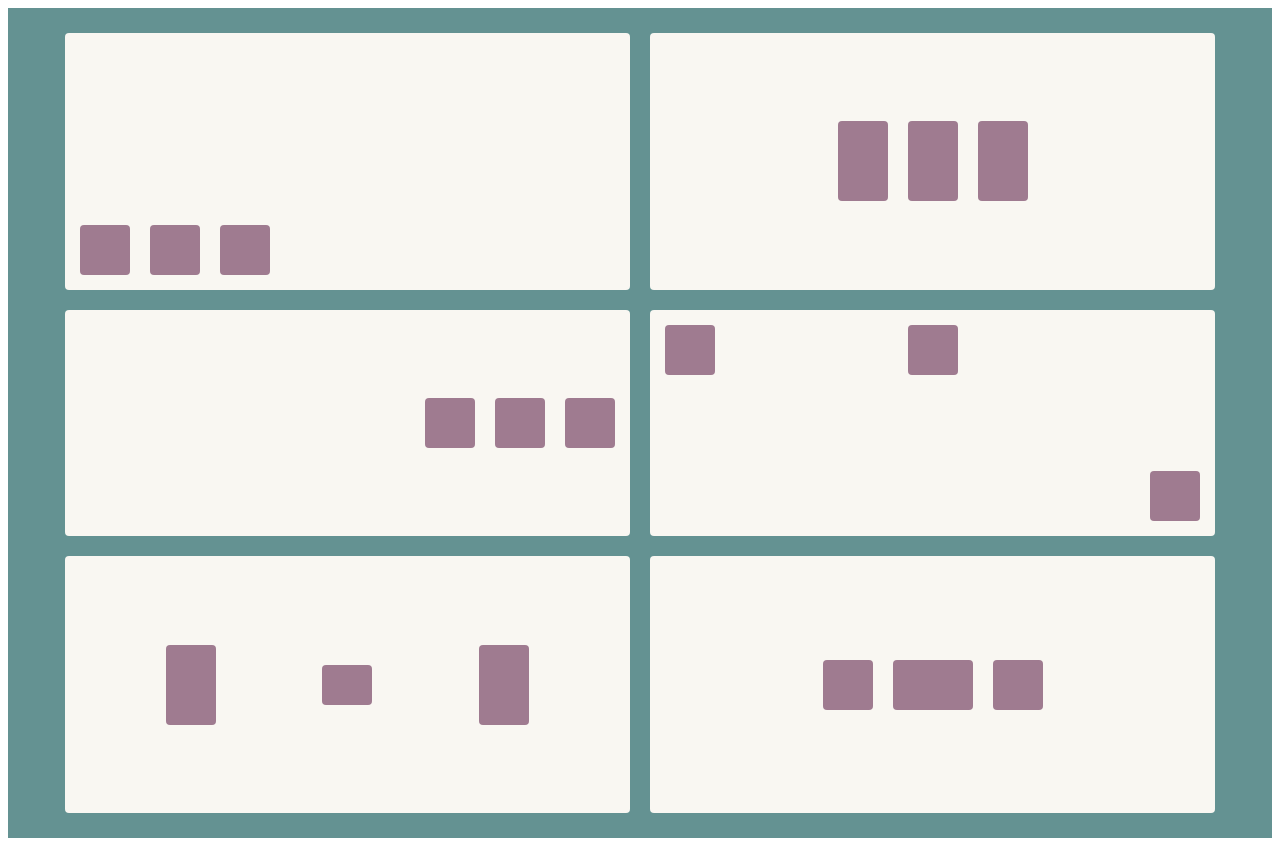
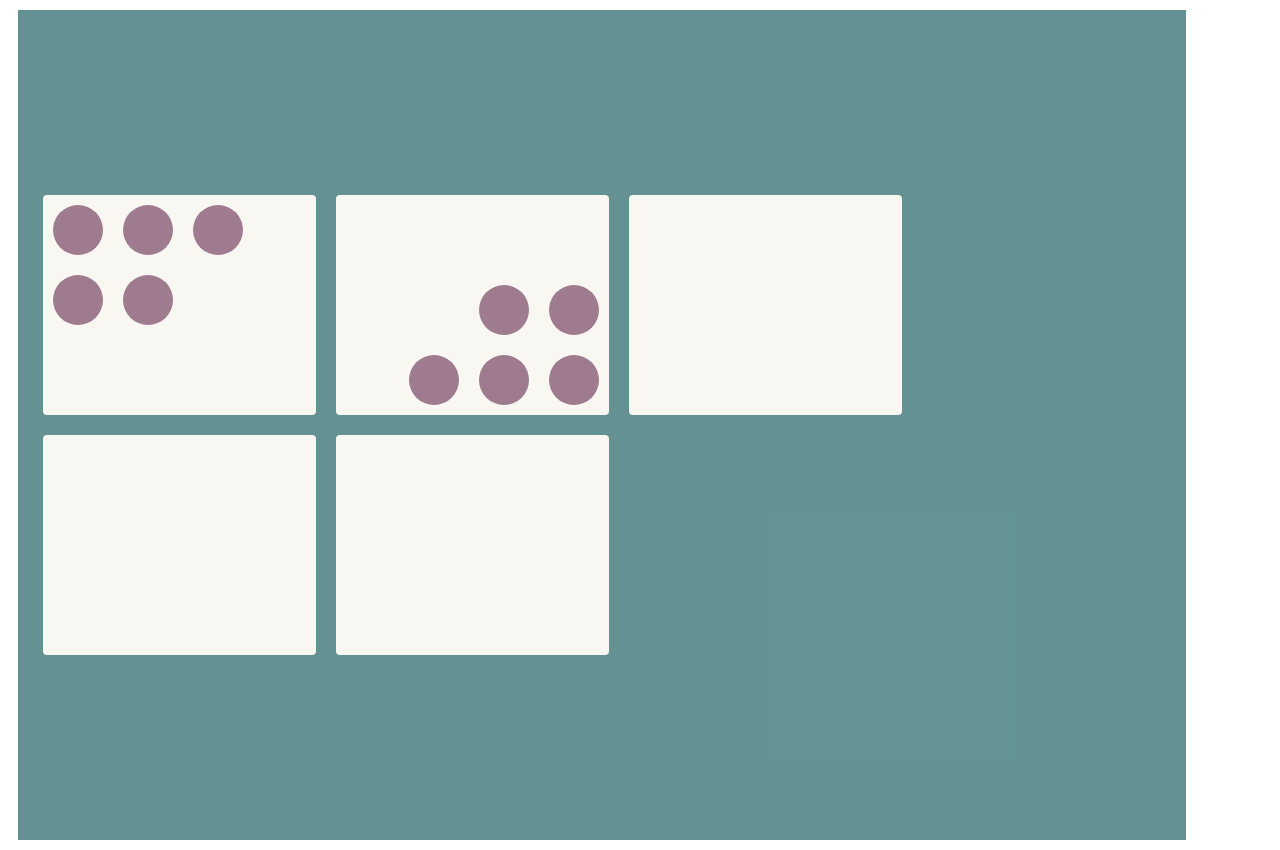
Before and after one commit to Carolina-Cardenas/figma-flexbox, a plain HTML site: page index.html in a window 1280 px wide. Drawn offline with Linux system fonts and the light colour scheme.

Commit message:
added circles

```diff
--- a/index.html
+++ b/index.html
@@ -10,16 +10,16 @@
 
 <body>
 
-        <div class="container">
+    <!-- <div class="container">
         <div class="card card--end">
             <div class="box"></div>
             <div class="box"></div>
             <div class="box"></div>
         </div>
         <div class="card card--center ">
-                 <div  class=" box box--big"></div>
-                 <div  class="box box--big"></div>
-                 <div  class="box box--big"></div>
+            <div class=" box box--big"></div>
+            <div class="box box--big"></div>
+            <div class="box box--big"></div>
         </div>
         <div class="card card--right">
             <div class="box box2"></div>
@@ -27,23 +27,64 @@
             <div class="box box2"></div>
         </div>
         <div class="card card--space-between">
-                <div  class="box " ></div>
-                <div  class="box "></div>
-                <div  class="box box--right"></div>
+            <div class="box "></div>
+            <div class="box "></div>
+            <div class="box box--right"></div>
 
-            </div>  <div class="card card--space-evenly">
+        </div>
+        <div class="card card--space-evenly">
             <div class="box box--big "></div>
             <div class="box box--small"></div>
             <div class="box box--big"></div>
         </div>
 
         <div class="card card--diferent-sizes">
-            <div  class="box "></div>
-            <div  class="box box--big1"></div>
-            <div  class="box "></div>
+            <div class="box "></div>
+            <div class="box box--big1"></div>
+            <div class="box "></div>
+        </div>
+    </div> -->
+    <div class="container-circle">
+        <div class="card-circle circle-start ">
+            <div class="circle"></div>
+            <div class="circle"></div>
+            <div class="circle"></div>
+            <div class="circle"></div>
+            <div class="circle"></div>
+        </div>
+        <div class="card-circle circle-end ">
+            <div class=" circle "></div>
+            <div class=" circle"></div>
+            <div class=" circle "></div>
+            <div class=" circle "></div>
+            <div class=" circle "></div>
+
+        </div>
+        <div class="card-circle ">
+           <!-- <div class=" circle "></div>
+            <div class=" circle"></div>
+            <div class=" circle "></div>
+            <div class=" circle "></div>
+            <div class=" circle "></div>
+            <div class=" circle "></div> -->
+        </div>
+        <div class="card-circle  ">
+            <!-- <div class=" circle "></div>
+            <div class=" circle"></div>
+            <div class=" circle "></div>
+            <div class=" circle "></div>
+            <div class=" circle "></div>
+            <div class=" circle "></div> -->
+        </div>
+        <div class="card-circle ">
+           <!-- <div class=" circle "></div>
+            <div class=" circle"></div>
+            <div class=" circle "></div>
+            <div class=" circle "></div>
+            <div class=" circle "></div>
+            <div class=" circle "></div> -->
         </div>
     </div>
-
 </body>
 
 </html>
--- a/style/index.css
+++ b/style/index.css
@@ -5,6 +5,7 @@
   flex-wrap: wrap;
   padding: 15px;
   justify-content: center;
+  margin: 20px;
 }
 
 .card {
@@ -33,7 +34,7 @@
   justify-content: space-evenly;
   align-items: center;
 }
-.card--diferent-sizes{
+.card--diferent-sizes {
   justify-content: center;
   align-items: center;
 }
@@ -51,16 +52,56 @@
 .box--right {
   align-self: flex-end;
 }
-.box--big{
+.box--big {
   height: 80px;
-
 }
-.box--small{
+.box--small {
   align-items: baseline;
   width: 50px;
   height: 40px;
 }
-.box--big1{
+.box--big1 {
   width: 80px;
+}
+.container-circle {
+  height: 100vh;
+  width: 90%;
+  background-color: rgba(88, 138, 138, 0.926);
+  display: flex;
+  flex-wrap: wrap;
+  padding: 15px;
+  margin: 10px;
+  align-content: center;
 
 }
+.card-circle {
+  width: 273px;
+  height: 220px;
+  background-color: rgba(255, 251, 246, 0.959);
+  border-radius: 4px;
+  margin: 10px;
+  display: flex;
+  flex-wrap: wrap;
+
+}
+.circle-start{
+    align-content: start;
+
+
+}
+.circle-end{
+  align-content: end;
+  justify-content: flex-end;
+  flex-wrap: wrap-reverse;
+
+}
+.circle {
+  background-color: rgb(159, 123, 144);
+  width: 50px;
+  height: 50px;
+  border-radius: 100%;
+  margin: 10px;
+}
+.box-circle {
+  align-items: flex-start;
+}
```
Lines whose indentation alone changed are shown as unchanged.
